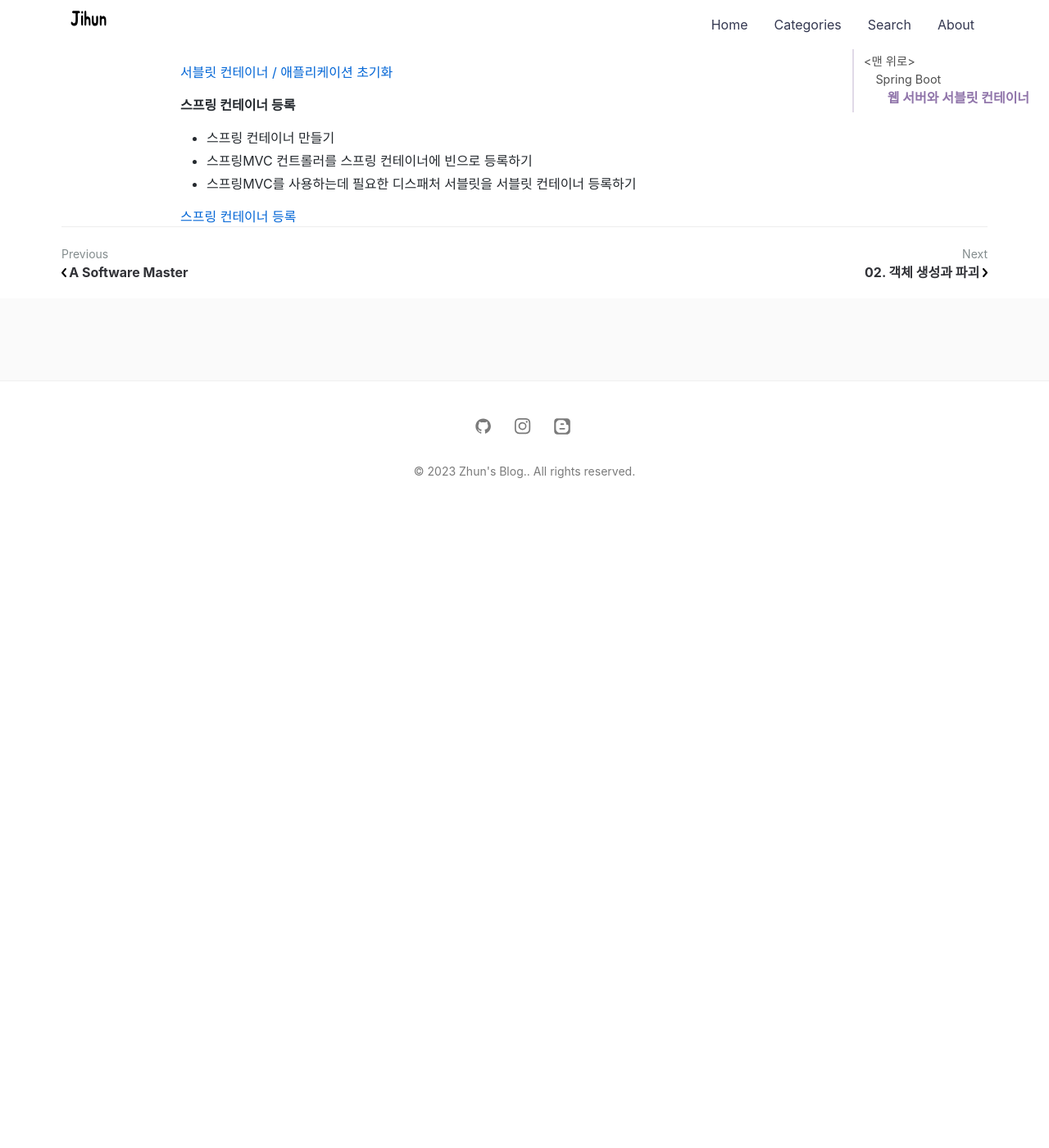
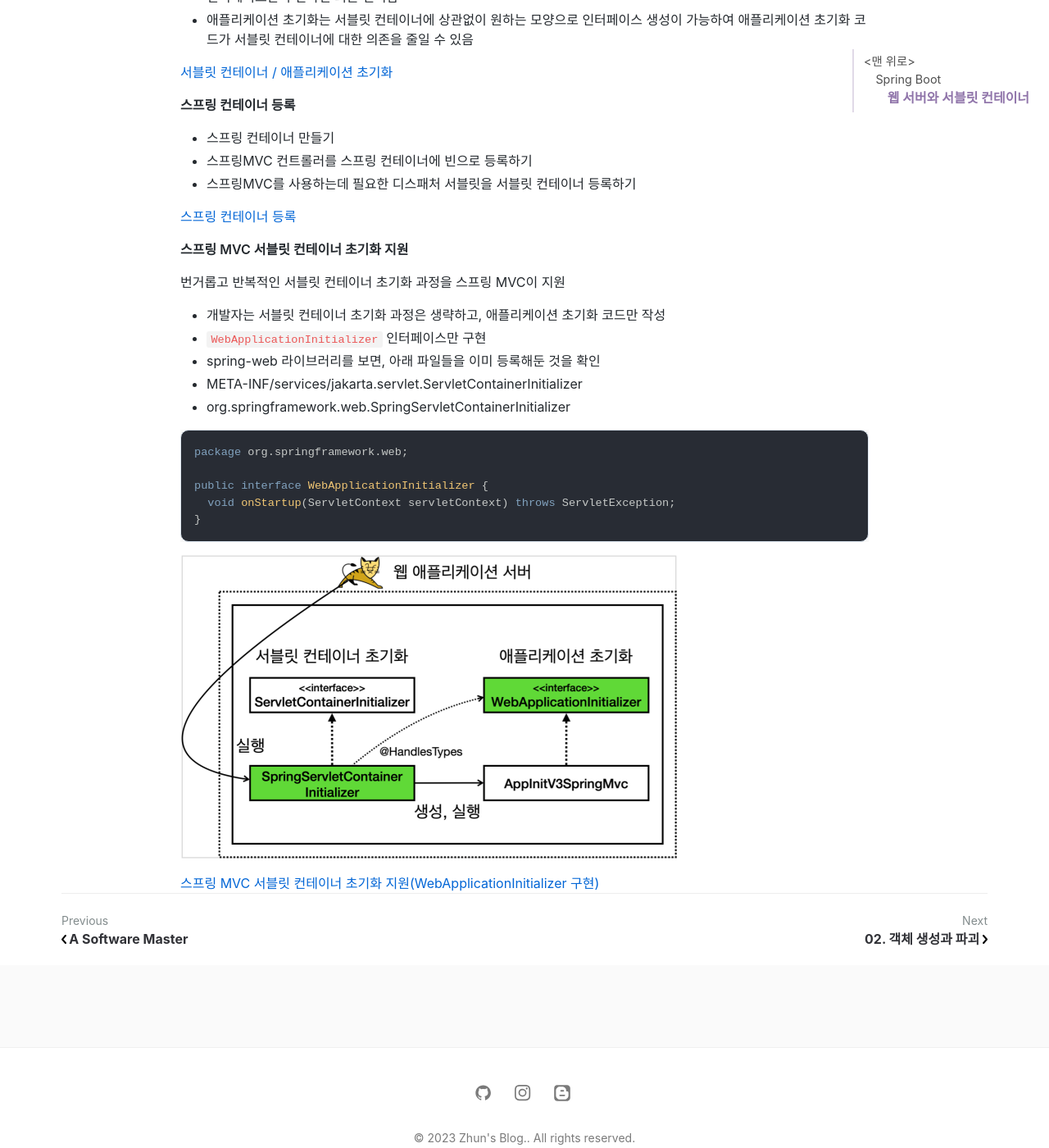
Before and after one commit to jihunparkme/jihunparkme.github.io, a Jekyll site: the page built from _posts/2023-04-06-spring-boot.md, in a window 1280 px wide and 1400 px high, scrolled down 3019 px. Shown: the whole window at 82% size. Built offline with Jekyll 4.4.1, drawn with Linux system fonts in a browser that asks for light colours; nearby versions of some CDN libraries; comment, search, counter and statistics services are not loaded; before the commit the page ends 3649 px from its top, so only the background shows below that; some of the changed text lies outside the part shown.

Commit message:
[Spring Boot] 스프링 MVC 서블릿 컨테이너 초기화 지원

````diff
--- a/_posts/2023-04-06-spring-boot.md
+++ b/_posts/2023-04-06-spring-boot.md
@@ -103,3 +103,25 @@ jakarta.servlet.ServletContainerInitializer 파일에 해당 클래스를 직접
 - 스프링MVC를 사용하는데 필요한 디스패처 서블릿을 서블릿 컨테이너 등록하기
 
 [스프링 컨테이너 등록](https://github.com/jihunparkme/Inflearn-Spring-Boot/commit/309038cec60f458c80ab06bd86f650b80c3bc515)
+
+**스프링 MVC 서블릿 컨테이너 초기화 지원**
+
+번거롭고 반복적인 서블릿 컨테이너 초기화 과정을 스프링 MVC이 지원
+
+- 개발자는 서블릿 컨테이너 초기화 과정은 생략하고, 애플리케이션 초기화 코드만 작성
+- `WebApplicationInitializer` 인터페이스만 구현
+ - spring-web 라이브러리를 보면, 아래 파일들을 이미 등록해둔 것을 확인
+ - META-INF/services/jakarta.servlet.ServletContainerInitializer
+ - org.springframework.web.SpringServletContainerInitializer
+
+```java
+package org.springframework.web;
+
+public interface WebApplicationInitializer {
+  void onStartup(ServletContext servletContext) throws ServletException;
+}
+```
+
+![Result](https://github.com/jihunparkme/jihunparkme.github.io/blob/master/post_img/spring-boot/WebApplicationInitializer.png?raw=true 'Result')
+
+[스프링 MVC 서블릿 컨테이너 초기화 지원(WebApplicationInitializer 구현)](https://github.com/jihunparkme/Inflearn-Spring-Boot/commit/75febc7e060a0f49b77090352ebf7e8732667ee5)
````
